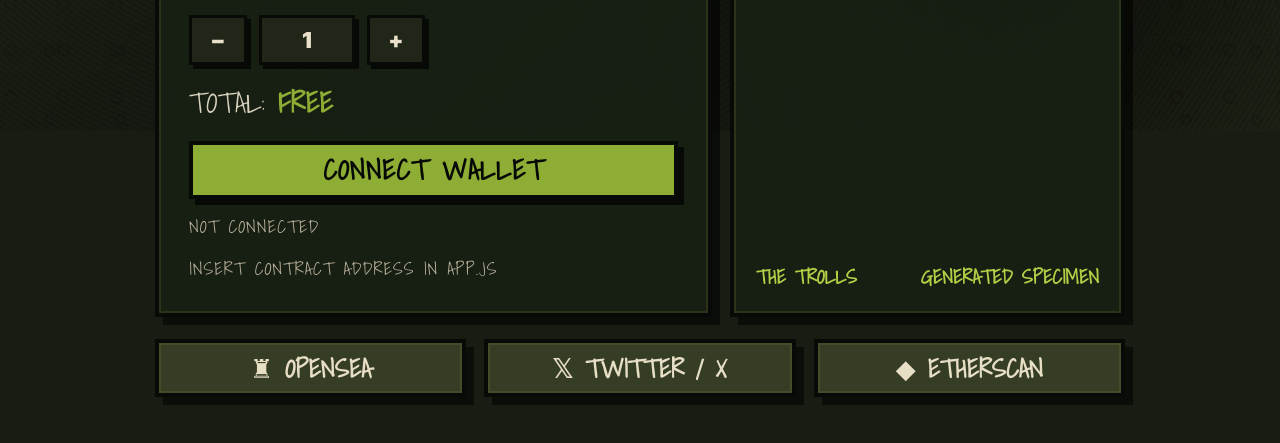
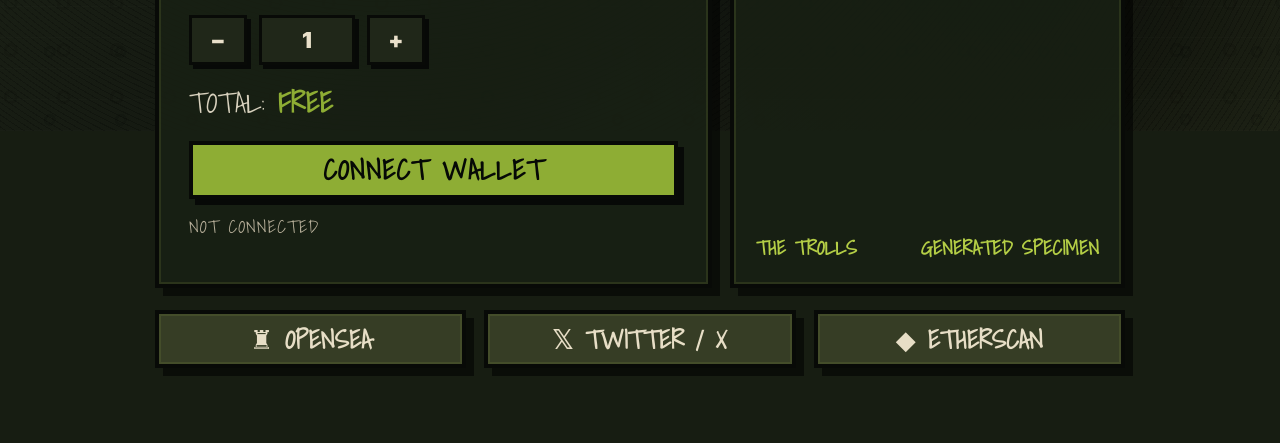
Before and after one commit to Sikron1996/trolls, a plain HTML site: page index.html in a window 1280 px wide. Shown: the part 669-1112 px from the top of the page. After the commit the page ends 1087 px from the top, so only its background shows below. Drawn offline with nearby package versions, Linux system fonts and the light colour scheme.

Commit message:
Update index.html

```diff
--- a/index.html
+++ b/index.html
@@ -11,11 +11,11 @@
 <div class="counter"><button id="minus" type="button">−</button><input id="amount" value="1" inputmode="numeric"><button id="plus" type="button">+</button></div>
 <div class="total">TOTAL: <b id="totalPrice">FREE</b></div>
 <button id="connectBtn" class="mainbtn" type="button">CONNECT WALLET</button><button id="mintBtn" class="mainbtn hiddenBtn" type="button">MINT THE TROLLS</button>
-<p id="wallet">NOT CONNECTED</p><p id="status">INSERT CONTRACT ADDRESS IN APP.JS</p>
+<p id="wallet">NOT CONNECTED</p><p id="status"></p>
 </section>
 <section class="art"><div class="frame"><img src="https://i2c.seadn.io/ethereum/a9cc13f1b3d84a0183ea7e0048aa0014/16e82ca2778a221851bb3e121dae6b/9e16e82ca2778a221851bb3e121dae6b.gif?h=1000&w=1000" alt="The Trolls"></div><div class="cap"><span>THE TROLLS</span><span>GENERATED SPECIMEN</span></div></section>
 </main>
-<nav class="links"><a href="https://opensea.io/" target="_blank">♜ OPENSEA</a><a href="https://x.com/" target="_blank">𝕏 TWITTER / X</a><a id="etherscanLink" href="https://etherscan.io/" target="_blank">◆ ETHERSCAN</a></nav>
+<nav class="links"><a href="https://opensea.io/collection/the-trolls-eth" target="_blank">♜ OPENSEA</a><a href="https://x.com/thetrollseth" target="_blank">𝕏 TWITTER / X</a><a href="https://etherscan.io/address/0xec1e69ae9dd34049e1f54b2702e79740dd57faa3#writeContract#F2" target="_blank">◆ ETHERSCAN</a></nav>
 <div id="walletModal" class="modal hidden"><div class="modal-card"><button id="closeModalBtn" class="close">×</button><h3>Connect Wallet</h3><button id="browserWalletBtn">MetaMask / Rabby / OKX</button><button id="walletConnectBtn">WalletConnect / Mobile</button></div></div>
 <script type="module" src="app.js"></script>
 </body></html>
```
